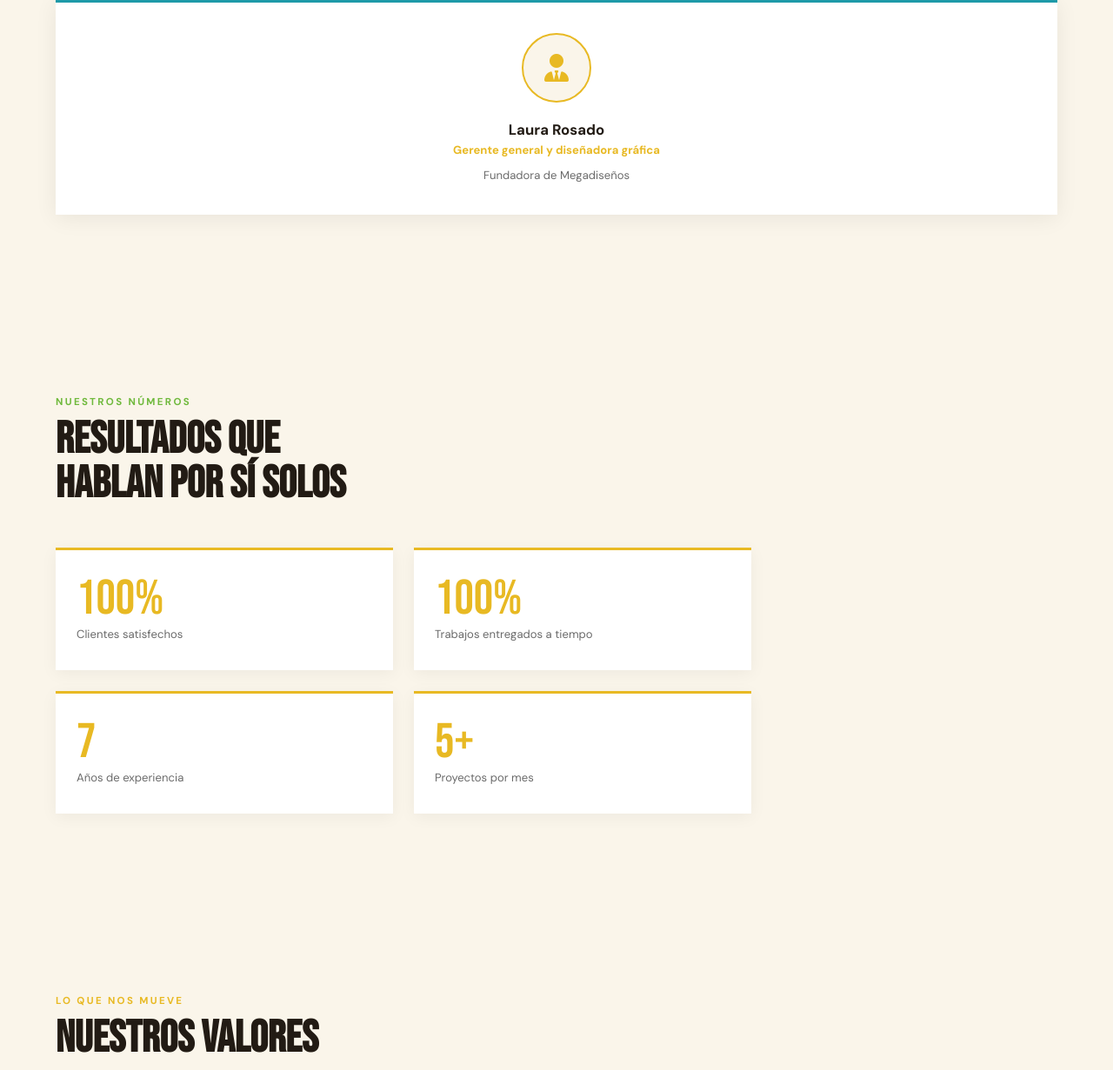
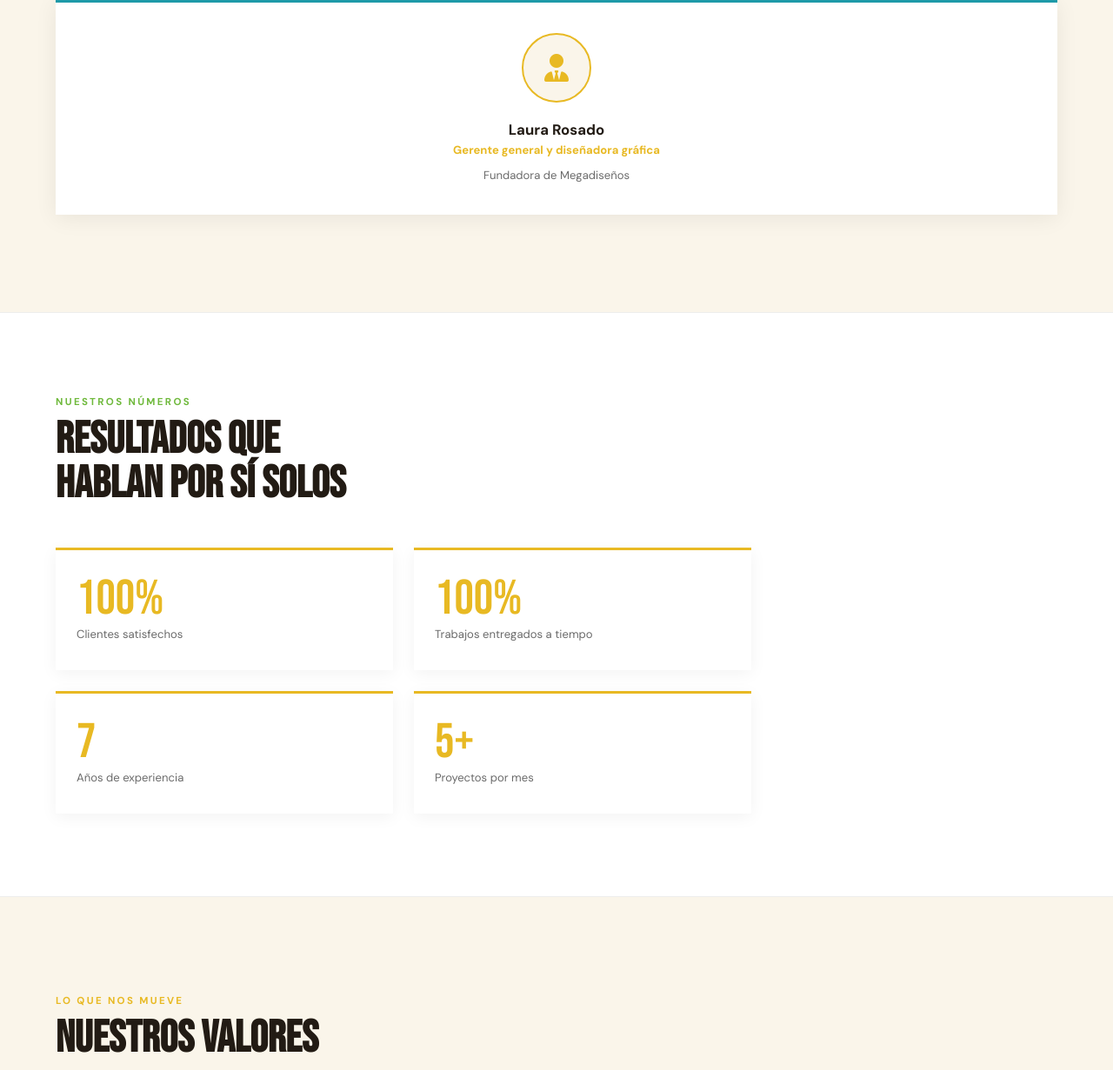
Before and after one commit to Eduardo3090/megadise-os, a Flask app: page /nosotros in a window 1280 px wide. Shown: the part 807-2038 px from the top of the page at 87% size. Run offline with Flask 3, Linux system fonts and the light colour scheme.

Commit message:
Change section background style from paper to card

```diff
--- a/megadisenos/templates/nosotros.html
+++ b/megadisenos/templates/nosotros.html
@@ -29,7 +29,7 @@
   </div>
 </section>
 <!-- STATS -->
-<section style="background:var(--paper); padding:6rem 5vw;">
+<section style="background:var(--card); padding:6rem 5vw; box-shadow: inset 0 1px 0 rgba(34,27,20,.08), inset 0 -1px 0 rgba(34,27,20,.08);">
   <span class="section-tag reveal" style="color: var(--green);">Nuestros números</span>
   <h2 class="section-title reveal">Resultados que<br>hablan por sí solos</h2>
   <div class="stats-grid reveal" style="margin-top:3rem; max-width:800px;">
```
